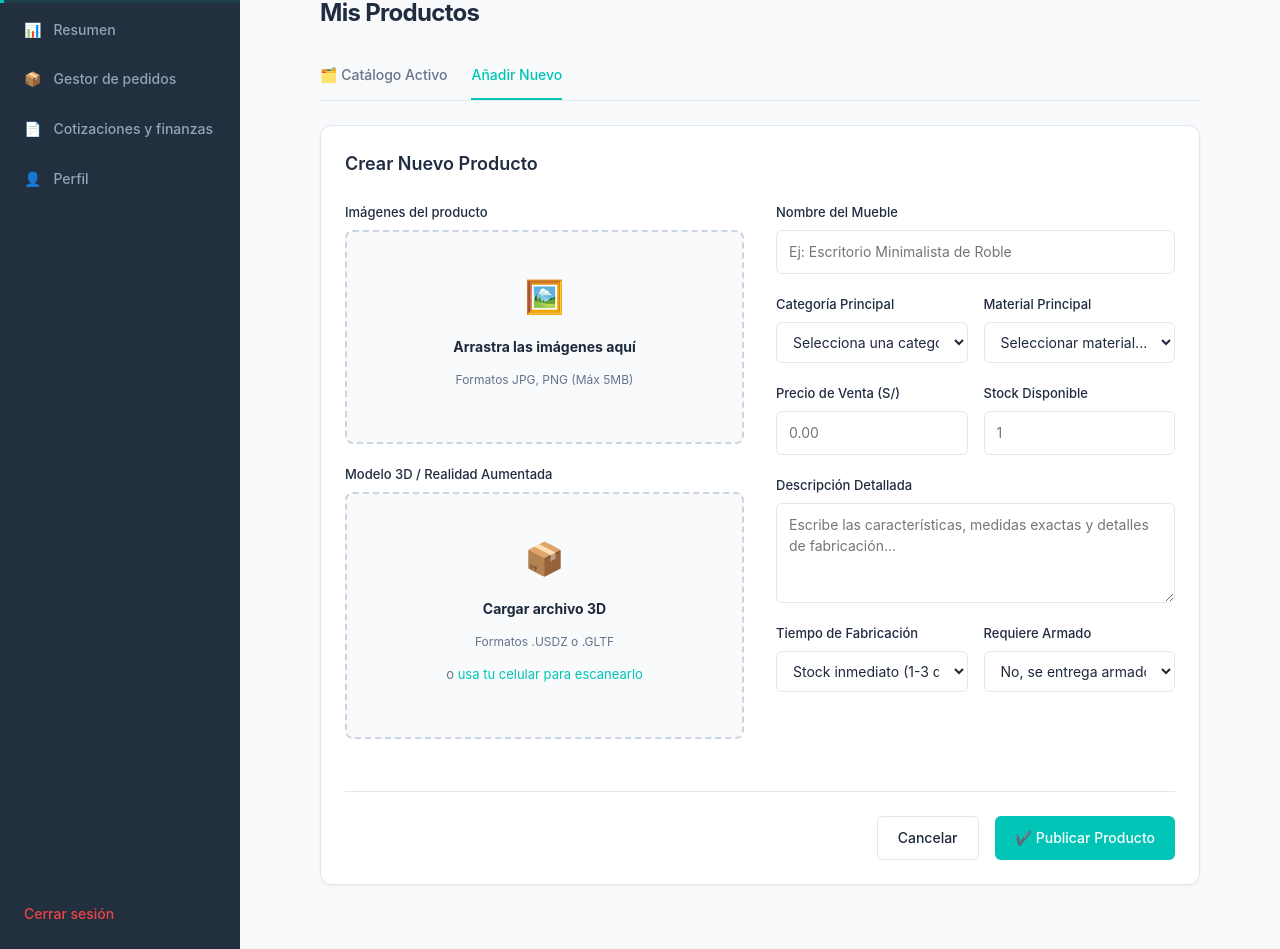
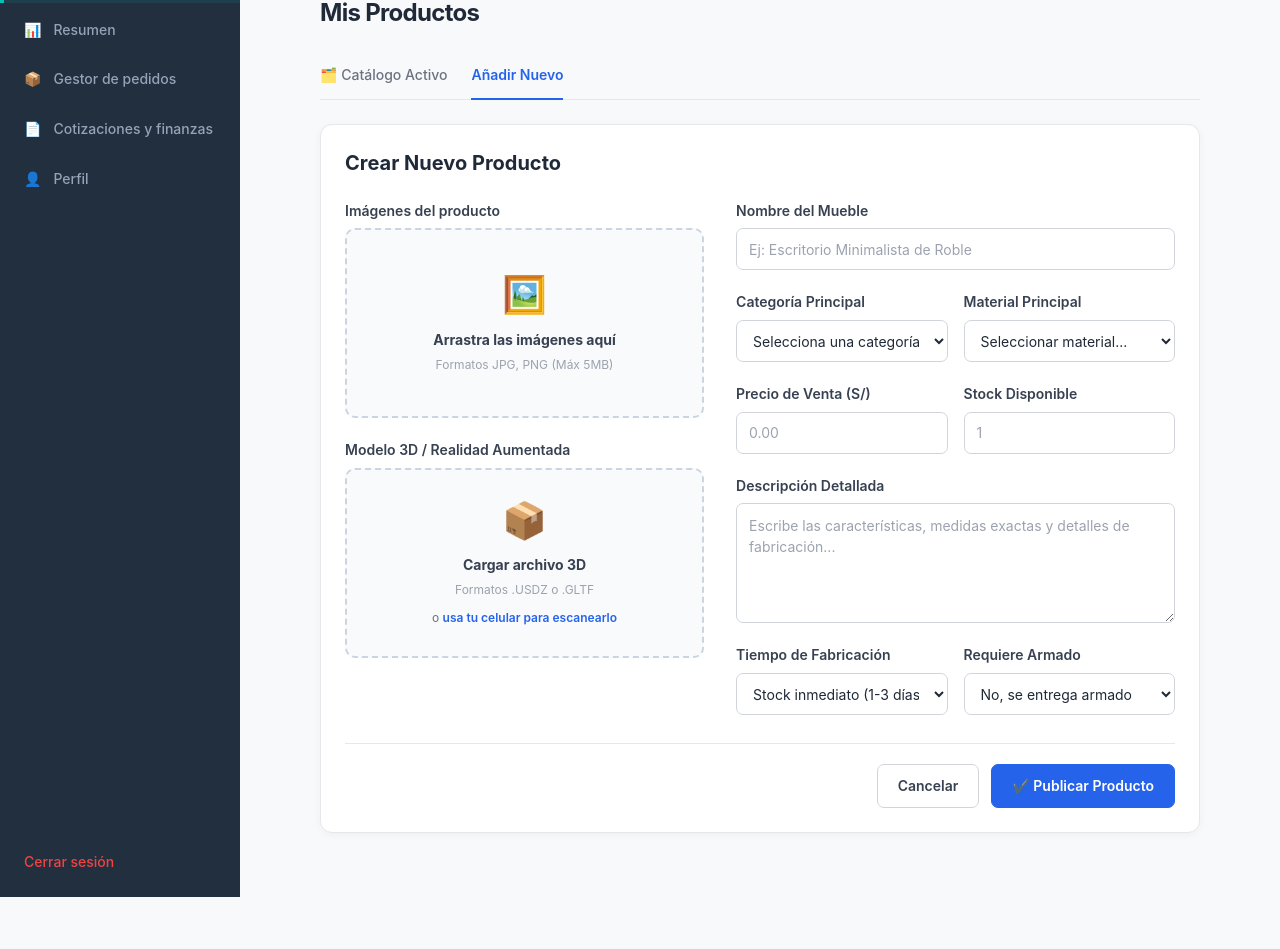
Before and after one commit to UpMarketReality/marketar-frontend, an Angular app: page /perfil-vendedor/nuevo-producto in a window 1280 px wide. Shown: the part 179-1128 px from the top of the page. After the commit the page ends 1076 px from the top, so only its background shows below. Built offline with nearby package versions, Linux system fonts and the light colour scheme.

Commit message:
Configuracion del .css y retoques en el .html de 'añadir nuevo' seccion productos - vendedor

```diff
--- a/src/app/componentes/vendedor-mis-productos-b/vendedor-mis-productos-b.css
+++ b/src/app/componentes/vendedor-mis-productos-b/vendedor-mis-productos-b.css
@@ -1,130 +1,181 @@
-/* =========================================
-   VISTA 3: AÑADIR NUEVO PRODUCTO
-========================================= */
+/* ================================
+   CONTENEDOR PRINCIPAL COMPARTIDO
+   ================================ */
 
-/* Contenedor principal */
 .contenido_main_vendedor {
   flex: 1;
   min-width: 0;
+  width: 100%;
   padding: 32px 40px;
+  box-sizing: border-box;
 }
 
 .view_section {
   width: 100%;
+  min-width: 0;
+  box-sizing: border-box;
 }
 
-/* Título de la página */
+/* ================================
+   TÍTULO Y PESTAÑAS
+   ================================ */
+
 .page_title {
+  margin: 0 0 24px;
   font-size: 24px;
   font-weight: 700;
-  margin-bottom: 24px;
+  line-height: 1.3;
+  color: #1f2937;
 }
 
-/* Panel general del formulario */
-.panel_card {
-  background: var(--color_white);
-  border-radius: 12px;
-  box-shadow: 0 1px 3px rgba(0, 0, 0, 0.05);
-  padding: 24px;
-  border: 1px solid var(--color_border);
+.tabs_container {
+  display: flex;
+  align-items: center;
+  gap: 24px;
+  min-height: 43px;
+  margin-bottom: 24px;
+  border-bottom: 1px solid #e5e7eb;
 }
 
-/* Pestañas */
-.tabs_container {
-  display: flex;
-  gap: 24px;
-  border-bottom: 1px solid var(--color_border);
-  margin-bottom: 24px;
+.tabs_container a {
+  display: inline-flex;
+  text-decoration: none;
 }
 
 .tab_btn {
-  background: none;
+  padding: 12px 0;
   border: none;
-  padding: 12px 0;
+  border-bottom: 2px solid transparent;
+  margin-bottom: -1px;
+  background: transparent;
+  color: #6b7280;
   font-size: 14px;
   font-weight: 500;
-  color: var(--color_text_muted);
+  font-family: inherit;
   cursor: pointer;
-  border-bottom: 2px solid transparent;
+  white-space: nowrap;
 }
 
-.active_tab {
-  color: var(--color_primary);
-  border-bottom: 2px solid var(--color_primary);
+.tab_btn:hover {
+  color: #2563eb;
 }
 
-/* Título del formulario */
-.form_title {
-  font-size: 18px;
+.tab_btn.active_tab {
+  color: #2563eb;
+  border-bottom-color: #2563eb;
   font-weight: 600;
-  margin-bottom: 24px;
 }
 
-/* Distribución en dos columnas */
+/* ================================
+   PANEL DEL FORMULARIO
+   ================================ */
+
+.panel_card {
+  width: 100%;
+  min-width: 0;
+  padding: 24px;
+  box-sizing: border-box;
+  background: #ffffff;
+  border: 1px solid #e5e7eb;
+  border-radius: 12px;
+  box-shadow: 0 2px 8px rgba(0, 0, 0, 0.04);
+}
+
+.form_title {
+  margin: 0 0 24px;
+  color: #1f2937;
+  font-size: 20px;
+  font-weight: 700;
+  line-height: 1.4;
+}
+
+/* ================================
+   DISTRIBUCIÓN DEL FORMULARIO
+   ================================ */
+
 .form_layout {
   display: grid;
-  grid-template-columns: 1fr 1fr;
+  grid-template-columns: minmax(0, 0.9fr) minmax(0, 1.1fr);
   gap: 32px;
+  align-items: start;
 }
 
 .form_col_left,
 .form_col_right {
+  display: flex;
+  flex-direction: column;
+  gap: 22px;
   min-width: 0;
 }
 
-/* Grupos y etiquetas */
 .form_group {
-  margin-bottom: 20px;
+  display: flex;
+  flex-direction: column;
+  gap: 8px;
+  min-width: 0;
 }
 
 .form_label {
-  display: block;
-  font-size: 13px;
-  font-weight: 500;
-  margin-bottom: 8px;
+  color: #374151;
+  font-size: 14px;
+  font-weight: 600;
+  line-height: 1.4;
 }
 
-/* Zonas para cargar archivos */
+/* ================================
+   ZONAS PARA SUBIR ARCHIVOS
+   ================================ */
+
 .upload_zone {
+  display: flex;
+  flex-direction: column;
+  align-items: center;
+  justify-content: center;
+  min-height: 190px;
+  padding: 24px 16px;
+  box-sizing: border-box;
   border: 2px dashed #cbd5e1;
-  border-radius: 8px;
-  padding: 40px 20px;
+  border-radius: 10px;
+  background: #f9fafb;
   text-align: center;
-  background-color: #f8fafc;
-  cursor: pointer;
   transition: border-color 0.2s, background-color 0.2s;
 }
 
 .upload_zone:hover {
-  border-color: var(--color_primary);
-  background-color: #f0fdfa;
+  border-color: #60a5fa;
+  background: #f8fbff;
 }
 
 .upload_icon {
-  font-size: 32px;
-  color: var(--color_primary);
   margin-bottom: 12px;
+  font-size: 36px;
+  line-height: 1.2;
 }
 
 .upload_text {
+  margin: 0 0 6px;
+  color: #374151;
   font-size: 14px;
-  color: var(--color_text_main);
+  line-height: 1.5;
 }
 
 .upload_subtext {
+  margin: 0;
+  color: #9ca3af;
   font-size: 12px;
-  color: var(--color_text_muted);
-  margin-top: 4px;
+  line-height: 1.5;
 }
 
 .upload_link_text {
-  margin-top: 12px;
-  font-size: 13px;
-  color: var(--color_text_muted);
+  margin: 10px 0 0;
+  color: #6b7280;
+  font-size: 12px;
+  line-height: 1.5;
 }
 
 .upload_link {
-  color: var(--color_primary);
+  color: #2563eb;
+  font-weight: 600;
   text-decoration: none;
 }
 
@@ -132,91 +183,128 @@
   text-decoration: underline;
 }
 
-/* Inputs, listas desplegables y descripción */
+/* ================================
+   INPUTS, SELECTS Y TEXTAREA
+   ================================ */
+
 .form_input,
 .form_textarea {
-  display: block;
   width: 100%;
-  padding: 10px 12px;
-  border: 1px solid var(--color_border);
-  border-radius: 6px;
+  min-width: 0;
+  padding: 11px 12px;
+  box-sizing: border-box;
+  border: 1px solid #d1d5db;
+  border-radius: 7px;
+  outline: none;
+  background: #ffffff;
+  color: #1f2937;
+  font-family: inherit;
   font-size: 14px;
-  color: var(--color_text_main);
-  background-color: var(--color_white);
+  transition: border-color 0.2s, box-shadow 0.2s;
+}
+
+.form_input {
+  height: 42px;
+}
+
+.form_textarea {
+  min-height: 120px;
+  resize: vertical;
+  line-height: 1.5;
+}
+
+.form_input::placeholder,
+.form_textarea::placeholder {
+  color: #9ca3af;
 }
 
 .form_input:focus,
 .form_textarea:focus {
-  outline: none;
-  border-color: var(--color_primary);
-  box-shadow: 0 0 0 2px rgba(0, 196, 181, 0.12);
+  border-color: #3b82f6;
+  box-shadow: 0 0 0 3px rgba(59, 130, 246, 0.12);
 }
 
-.form_input {
-  min-height: 40px;
+/* Filas con dos campos */
+
+.form_row_2 {
+  display: grid;
+  grid-template-columns: repeat(2, minmax(0, 1fr));
+  gap: 16px;
+  min-width: 0;
 }
 
-.form_textarea {
-  height: 100px;
-  resize: vertical;
+.form_row_2 .form_group {
+  min-width: 0;
 }
 
-/* Dos campos en una fila */
-.form_row_2 {
-  display: grid;
-  grid-template-columns: 1fr 1fr;
-  gap: 16px;
-}
+/* ================================
+   BOTONES INFERIORES
+   ================================ */
 
-/* Botones inferiores */
 .form_footer_actions {
   display: flex;
   justify-content: flex-end;
-  gap: 16px;
-  margin-top: 32px;
-  padding-top: 24px;
-  border-top: 1px solid var(--color_border);
+  align-items: center;
+  gap: 12px;
+  margin-top: 28px;
+  padding-top: 20px;
+  border-top: 1px solid #e5e7eb;
+}
+
+.btn_outline,
+.btn_primary {
+  display: inline-flex;
+  justify-content: center;
+  align-items: center;
+  min-height: 42px;
+  padding: 10px 20px;
+  border-radius: 7px;
+  font-family: inherit;
+  font-size: 14px;
+  font-weight: 600;
+  cursor: pointer;
+  transition: background-color 0.2s, border-color 0.2s;
 }
 
 .btn_outline {
-  padding: 10px 20px;
-  border: 1px solid var(--color_border);
-  background: var(--color_white);
-  color: var(--color_text_main);
-  border-radius: 6px;
-  font-weight: 500;
-  cursor: pointer;
+  border: 1px solid #d1d5db;
+  background: #ffffff;
+  color: #374151;
 }
 
 .btn_outline:hover {
-  background: #f8fafc;
+  background: #f9fafb;
+  border-color: #9ca3af;
 }
 
 .btn_primary {
-  padding: 10px 20px;
-  border: none;
-  background: var(--color_primary);
-  color: var(--color_white);
-  border-radius: 6px;
-  font-weight: 500;
-  cursor: pointer;
+  border: 1px solid #2563eb;
+  background: #2563eb;
+  color: #ffffff;
 }
 
 .btn_primary:hover {
-  opacity: 0.9;
+  background: #1d4ed8;
+  border-color: #1d4ed8;
 }
 
-/* =========================================
+/* ================================
    DISEÑO RESPONSIVE
-========================================= */
+   ================================ */
 
-@media (max-width: 900px) {
+@media (max-width: 1000px) {
   .contenido_main_vendedor {
     padding: 24px;
   }
 
   .form_layout {
-    grid-template-columns: 1fr;
+    grid-template-columns: minmax(0, 1fr);
+    gap: 28px;
+  }
+
+  .form_col_left {
+    display: grid;
+    grid-template-columns: repeat(2, minmax(0, 1fr));
     gap: 16px;
   }
 }
@@ -226,30 +314,42 @@
     padding: 16px;
   }
 
-  .panel_card {
-    padding: 16px;
-  }
-
-  .form_row_2 {
-    grid-template-columns: 1fr;
-    gap: 0;
+  .page_title {
+    font-size: 21px;
+    margin-bottom: 20px;
   }
 
   .tabs_container {
-    gap: 16px;
+    gap: 18px;
+    margin-bottom: 20px;
+    overflow-x: auto;
   }
 
   .tab_btn {
     font-size: 13px;
   }
 
-  .upload_zone {
-    padding: 28px 16px;
+  .panel_card {
+    padding: 16px;
+  }
+
+  .form_title {
+    font-size: 18px;
+    margin-bottom: 20px;
+  }
+
+  .form_col_left {
+    grid-template-columns: minmax(0, 1fr);
+  }
+
+  .form_row_2 {
+    grid-template-columns: minmax(0, 1fr);
+    gap: 18px;
   }
 
   .form_footer_actions {
     flex-direction: column-reverse;
-    gap: 12px;
+    align-items: stretch;
   }
 
   .btn_outline,
--- a/src/app/componentes/vendedor-mis-productos-b/vendedor-mis-productos-b.html
+++ b/src/app/componentes/vendedor-mis-productos-b/vendedor-mis-productos-b.html
@@ -4,7 +4,7 @@
 
     <div class="tabs_container">
       <a routerLink ="/perfil-vendedor/productos" style="text-decoration:none;"><button class="tab_btn">🗂️ Catálogo Activo</button></a>
-      <a routerLink ="/perfil-vendedor/nuevo producto" style="text-decoration:none;"><button class="tab_btn active_tab">Añadir Nuevo</button></a>
+      <a routerLink ="/perfil-vendedor/nuevo-producto" style="text-decoration:none;"><button class="tab_btn active_tab">Añadir Nuevo</button></a>
     </div>
     <div class="form_panel panel_card">
       <h3 class="form_title">Crear Nuevo Producto</h3>
```
